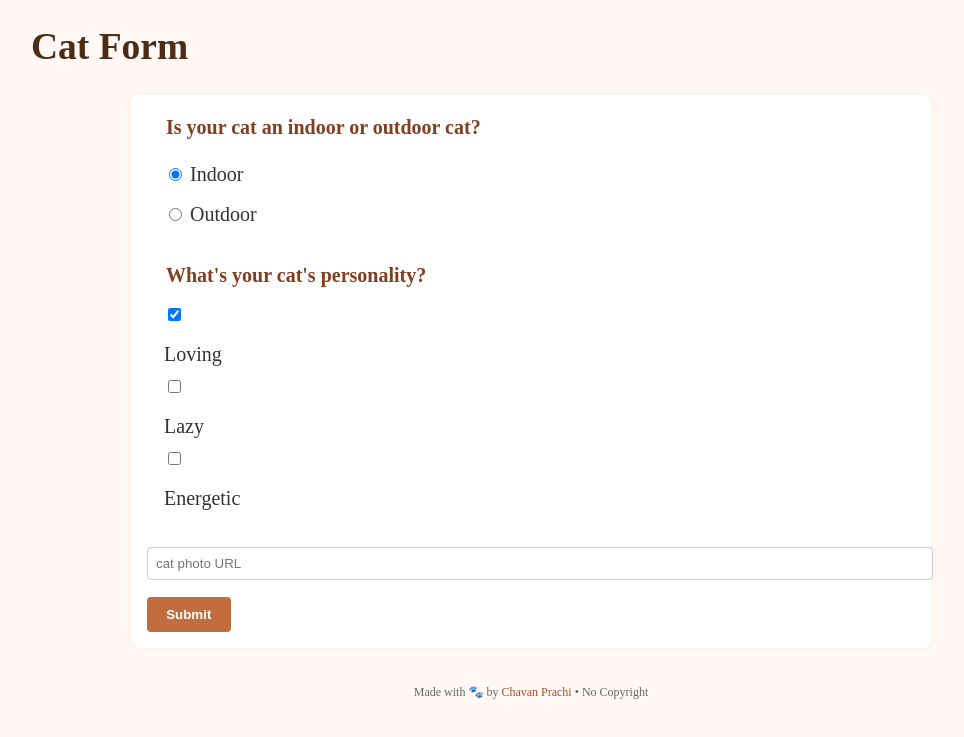
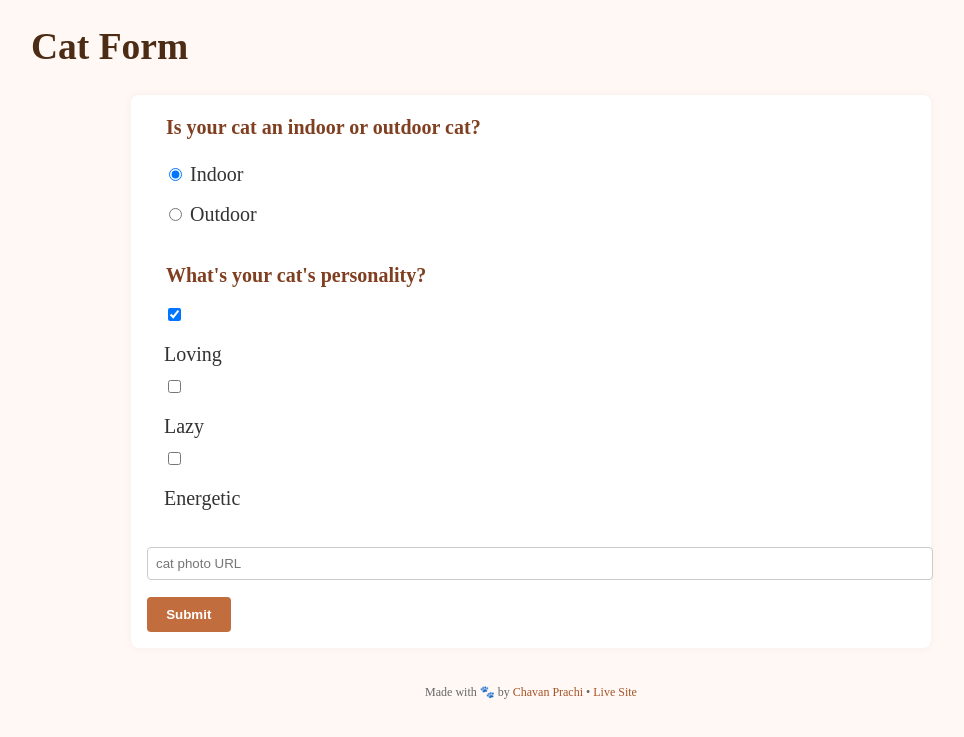
Before and after one commit to Chavan-Prachi/CatPhotoApp, a plain HTML site: page docs/index.html in a window 1280 px wide. Shown: the part 1692-2429 px from the top of the page, without its empty margins (109-1073 px from the left). Drawn offline with Linux system fonts and the light colour scheme; files whose address does not match are found by name.

Commit message:
updated readme

```diff
--- a/docs/index.html
+++ b/docs/index.html
@@ -64,7 +64,7 @@
       </section>
     </main>
     <footer>
-        <p><small>Made with 🐾 by <a href="https://github.com/Chavan-Prachi" target="_blank">Chavan Prachi</a> • No Copyright</small></p>
+        <p><small>Made with 🐾 by <a href="https://github.com/Chavan-Prachi" target="_blank">Chavan Prachi</a> • <a href="https://chavan-prachi.github.io/CatPhotoApp" target="_blank">Live Site</a></small></p>
     </footer>
     <script src="script.js"></script>
   </body>
```
Also changed, not shown: 1 other file.
